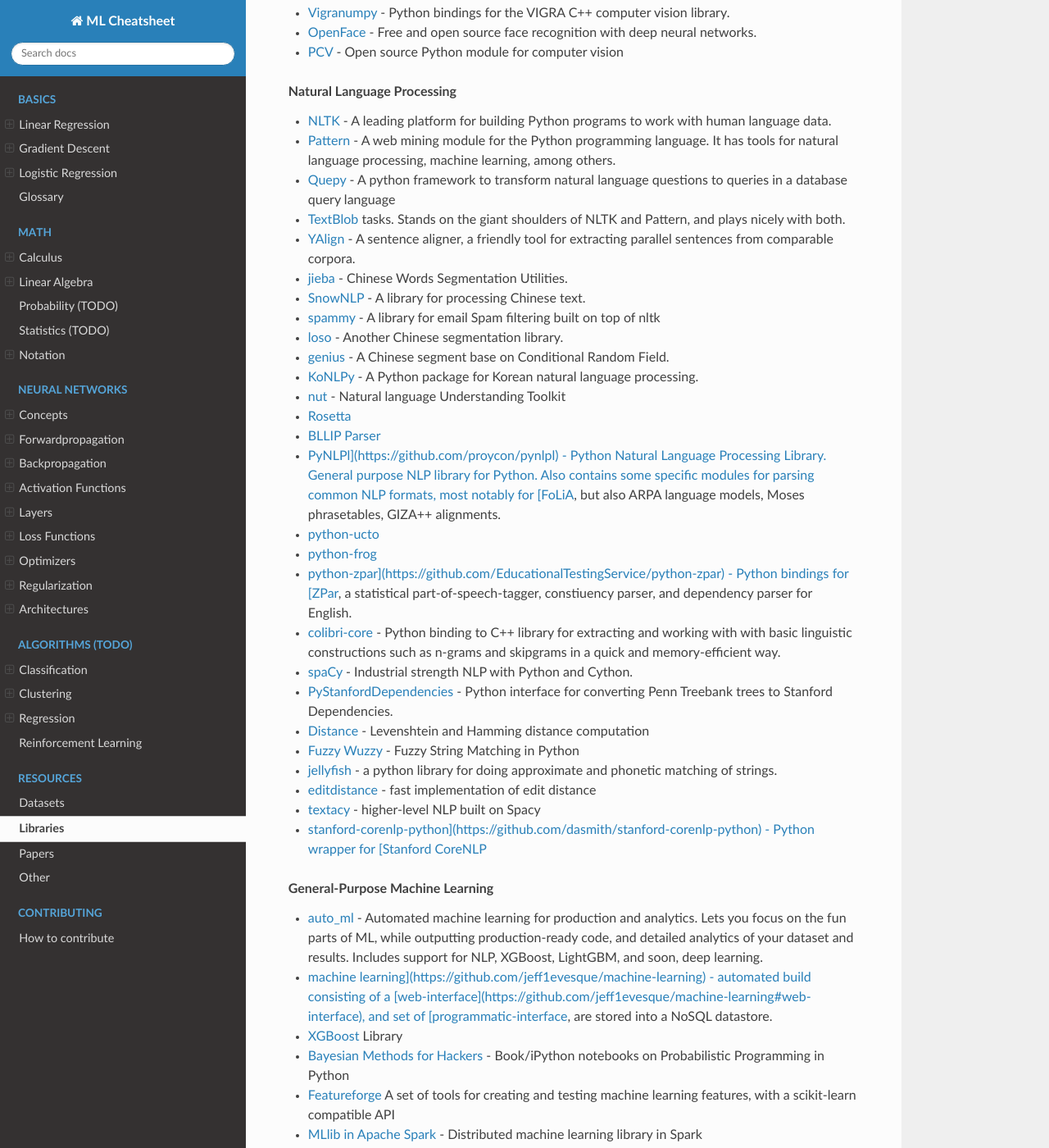
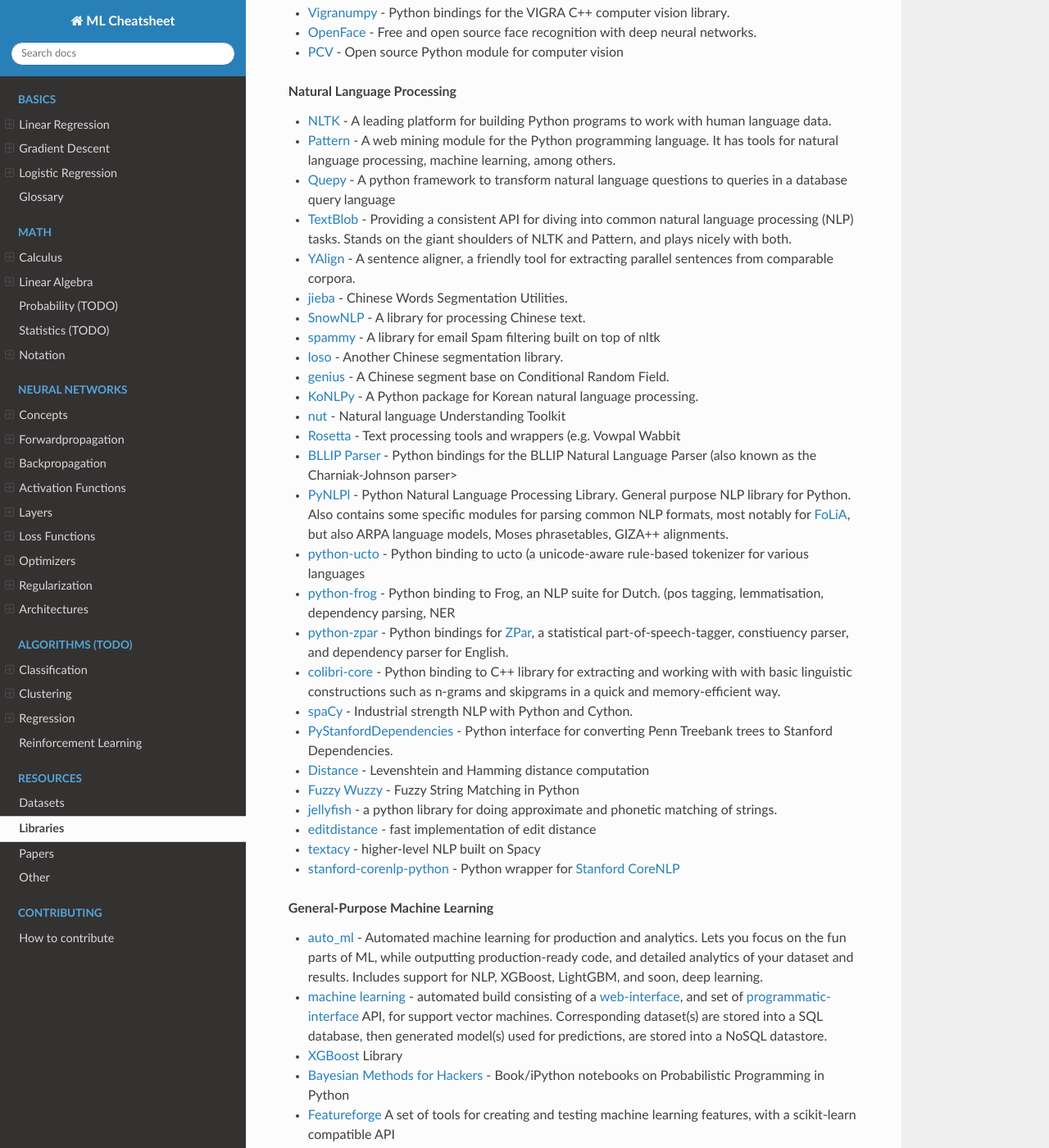
Before and after one commit to bfortuner/ml-glossary, a Sphinx documentation site: the page built from docs/libraries.rst, in a window 1280 px wide and 1400 px high, scrolled down 16784 px. Shown: the whole window at 82% size. Built offline with Sphinx 7.4.7 and the Read the Docs theme 2.0.0, drawn with Linux system fonts in a browser that asks for light colours; some of the changed text lies outside the part shown.

Commit message:
Fix all python links

```diff
--- a/docs/libraries.rst
+++ b/docs/libraries.rst
@@ -688,7 +688,7 @@
 - `NLTK <http://www.nltk.org/>`__ - A leading platform for building Python programs to work with human language data.
 - `Pattern <http://www.clips.ua.ac.be/pattern>`__ - A web mining module for the Python programming language. It has tools for natural language processing, machine learning, among others.
 - `Quepy <https://github.com/machinalis/quepy>`__ - A python framework to transform natural language questions to queries in a database query language
-- `TextBlob <http://textblob.readthedocs.io/en/dev/) - Providing a consistent API for diving into common natural language processing (NLP>`__ tasks. Stands on the giant shoulders of NLTK and Pattern, and plays nicely with both.
+- `TextBlob <http://textblob.readthedocs.io/en/dev/>`__ - Providing a consistent API for diving into common natural language processing (NLP) tasks. Stands on the giant shoulders of NLTK and Pattern, and plays nicely with both.
 - `YAlign <https://github.com/machinalis/yalign>`__ - A sentence aligner, a friendly tool for extracting parallel sentences from comparable corpora.
 - `jieba <https://github.com/fxsjy/jieba#jieba-1>`__ - Chinese Words Segmentation Utilities.
 - `SnowNLP <https://github.com/isnowfy/snownlp>`__ - A library for processing Chinese text.
@@ -697,12 +697,12 @@
 - `genius <https://github.com/duanhongyi/genius>`__ - A Chinese segment base on Conditional Random Field.
 - `KoNLPy <http://konlpy.org>`__ - A Python package for Korean natural language processing.
 - `nut <https://github.com/pprett/nut>`__ - Natural language Understanding Toolkit
-- `Rosetta <https://github.com/columbia-applied-data-science/rosetta) - Text processing tools and wrappers (e.g. Vowpal Wabbit>`__
-- `BLLIP Parser <https://pypi.python.org/pypi/bllipparser/) - Python bindings for the BLLIP Natural Language Parser (also known as the Charniak-Johnson parser>`__
-- `PyNLPl](https://github.com/proycon/pynlpl) - Python Natural Language Processing Library. General purpose NLP library for Python. Also contains some specific modules for parsing common NLP formats, most notably for [FoLiA <http://proycon.github.io/folia/>`__, but also ARPA language models, Moses phrasetables, GIZA++ alignments.
-- `python-ucto <https://github.com/proycon/python-ucto) - Python binding to ucto (a unicode-aware rule-based tokenizer for various languages>`__
-- `python-frog <https://github.com/proycon/python-frog) - Python binding to Frog, an NLP suite for Dutch. (pos tagging, lemmatisation, dependency parsing, NER>`__
-- `python-zpar](https://github.com/EducationalTestingService/python-zpar) - Python bindings for [ZPar <https://github.com/frcchang/zpar>`__, a statistical part-of-speech-tagger, constiuency parser, and dependency parser for English.
+- `Rosetta <https://github.com/columbia-applied-data-science/rosetta>`__ - Text processing tools and wrappers (e.g. Vowpal Wabbit
+- `BLLIP Parser <https://pypi.python.org/pypi/bllipparser/>`__ - Python bindings for the BLLIP Natural Language Parser (also known as the Charniak-Johnson parser>
+- `PyNLPl <https://github.com/proycon/pynlpl>`__ - Python Natural Language Processing Library. General purpose NLP library for Python. Also contains some specific modules for parsing common NLP formats, most notably for `FoLiA <http://proycon.github.io/folia/>`__, but also ARPA language models, Moses phrasetables, GIZA++ alignments.
+- `python-ucto <https://github.com/proycon/python-ucto>`__ - Python binding to ucto (a unicode-aware rule-based tokenizer for various languages
+- `python-frog <https://github.com/proycon/python-frog>`__ - Python binding to Frog, an NLP suite for Dutch. (pos tagging, lemmatisation, dependency parsing, NER
+- `python-zpar <https://github.com/EducationalTestingService/python-zpar>`__ - Python bindings for `ZPar <https://github.com/frcchang/zpar>`__, a statistical part-of-speech-tagger, constiuency parser, and dependency parser for English.
 - `colibri-core <https://github.com/proycon/colibri-core>`__ - Python binding to C++ library for extracting and working with with basic linguistic constructions such as n-grams and skipgrams in a quick and memory-efficient way.
 - `spaCy <https://github.com/honnibal/spaCy/>`__ - Industrial strength NLP with Python and Cython.
 - `PyStanfordDependencies <https://github.com/dmcc/PyStanfordDependencies>`__ - Python interface for converting Penn Treebank trees to Stanford Dependencies.
@@ -711,13 +711,13 @@
 - `jellyfish <https://github.com/jamesturk/jellyfish>`__ - a python library for doing approximate and phonetic matching of strings.
 - `editdistance <https://pypi.python.org/pypi/editdistance>`__ - fast implementation of edit distance
 - `textacy <https://github.com/chartbeat-labs/textacy>`__ - higher-level NLP built on Spacy
-- `stanford-corenlp-python](https://github.com/dasmith/stanford-corenlp-python) - Python wrapper for [Stanford CoreNLP <https://github.com/stanfordnlp/CoreNLP>`__
+- `stanford-corenlp-python <https://github.com/dasmith/stanford-corenlp-python>`__ - Python wrapper for `Stanford CoreNLP <https://github.com/stanfordnlp/CoreNLP>`__
 
 
 .. rubric:: General-Purpose Machine Learning
 
 - `auto_ml <https://github.com/ClimbsRocks/auto_ml>`__ - Automated machine learning for production and analytics. Lets you focus on the fun parts of ML, while outputting production-ready code, and detailed analytics of your dataset and results. Includes support for NLP, XGBoost, LightGBM, and soon, deep learning.
-- `machine learning](https://github.com/jeff1evesque/machine-learning) - automated build consisting of a [web-interface](https://github.com/jeff1evesque/machine-learning#web-interface), and set of [programmatic-interface <https://github.com/jeff1evesque/machine-learning#programmatic-interface) API, for support vector machines.  Corresponding dataset(s) are stored into a SQL database, then generated model(s) used for prediction(s>`__, are stored into a NoSQL datastore.
+- `machine learning <https://github.com/jeff1evesque/machine-learning>`__ - automated build consisting of a `web-interface <https://github.com/jeff1evesque/machine-learning#web-interface>`__, and set of `programmatic-interface <https://github.com/jeff1evesque/machine-learning#programmatic-interface>`__ API, for support vector machines.  Corresponding dataset(s) are stored into a SQL database, then generated model(s) used for predictions, are stored into a NoSQL datastore.
 - `XGBoost <https://github.com/dmlc/xgboost) - Python bindings for eXtreme Gradient Boosting (Tree>`__ Library
 - `Bayesian Methods for Hackers <https://github.com/CamDavidsonPilon/Probabilistic-Programming-and-Bayesian-Methods-for-Hackers>`__ - Book/iPython notebooks on Probabilistic Programming in Python
 - `Featureforge <https://github.com/machinalis/featureforge>`__ A set of tools for creating and testing machine learning features, with a scikit-learn compatible API
@@ -731,8 +731,8 @@
 - `BigML <https://bigml.com>`__ - A library that contacts external servers.
 - `pattern <https://github.com/clips/pattern>`__ - Web mining module for Python.
 - `NuPIC <https://github.com/numenta/nupic>`__ - Numenta Platform for Intelligent Computing.
-- `Pylearn2](https://github.com/lisa-lab/pylearn2) - A Machine Learning library based on [Theano <https://github.com/Theano/Theano>`__.
-- `keras](https://github.com/fchollet/keras) - Modular neural network library based on [Theano <https://github.com/Theano/Theano>`__.
+- `Pylearn2 <https://github.com/lisa-lab/pylearn2>`__ - A Machine Learning library based on `Theano <https://github.com/Theano/Theano>`__.
+- `keras <https://github.com/fchollet/keras>`__ - Modular neural network library based on `Theano <https://github.com/Theano/Theano>`__.
 - `Lasagne <https://github.com/Lasagne/Lasagne>`__ - Lightweight library to build and train neural networks in Theano.
 - `hebel <https://github.com/hannes-brt/hebel>`__ - GPU-Accelerated Deep Learning Library in Python.
 - `Chainer <https://github.com/pfnet/chainer>`__ - Flexible neural network framework
@@ -744,7 +744,7 @@
 - `Crab <https://github.com/muricoca/crab>`__ - A ﬂexible, fast recommender engine.
 - `python-recsys <https://github.com/ocelma/python-recsys>`__ - A Python library for implementing a Recommender System.
 - `thinking bayes <https://github.com/AllenDowney/ThinkBayes>`__ - Book on Bayesian Analysis
-- `Image-to-Image Translation with Conditional Adversarial Networks](https://github.com/williamFalcon/pix2pix-keras) - Implementation of image to image (pix2pix) translation from the paper by [isola et al <https://arxiv.org/pdf/1611.07004.pdf>`__.[DEEP LEARNING]
+- `Image-to-Image Translation with Conditional Adversarial Networks <https://github.com/williamFalcon/pix2pix-keras>`__ - Implementation of image to image (pix2pix) translation from the paper by `isola et al <https://arxiv.org/pdf/1611.07004.pdf>`__.[DEEP LEARNING]
 - `Restricted Boltzmann Machines <https://github.com/echen/restricted-boltzmann-machines>`__ -Restricted Boltzmann Machines in Python. [DEEP LEARNING]
 - `Bolt <https://github.com/pprett/bolt>`__ - Bolt Online Learning Toolbox
 - `CoverTree <https://github.com/patvarilly/CoverTree>`__ - Python implementation of cover trees, near-drop-in replacement for scipy.spatial.kdtree
@@ -754,7 +754,7 @@
 - `Pyevolve <https://github.com/perone/Pyevolve>`__ - Genetic algorithm framework.
 - `Caffe <http://caffe.berkeleyvision.org>`__  - A deep learning framework developed with cleanliness, readability, and speed in mind.
 - `breze <https://github.com/breze-no-salt/breze>`__ - Theano based library for deep and recurrent neural networks
-- `pyhsmm <https://github.com/mattjj/pyhsmm) - library for approximate unsupervised inference in Bayesian Hidden Markov Models (HMMs) and explicit-duration Hidden semi-Markov Models (HSMMs>`__, focusing on the Bayesian Nonparametric extensions, the HDP-HMM and HDP-HSMM, mostly with weak-limit approximations.
+- `pyhsmm <https://github.com/mattjj/pyhsmm>`__ - library for approximate unsupervised inference in Bayesian Hidden Markov Models (HMMs) and explicit-duration Hidden semi-Markov Models HSMMs, focusing on the Bayesian Nonparametric extensions, the HDP-HMM and HDP-HSMM, mostly with weak-limit approximations.
 - `mrjob <https://pythonhosted.org/mrjob/>`__ - A library to let Python program run on Hadoop.
 - `SKLL <https://github.com/EducationalTestingService/skll>`__ - A wrapper around scikit-learn that makes it simpler to conduct experiments.
 - `neurolab <https://github.com/zueve/neurolab>`__ - https://github.com/zueve/neurolab
@@ -767,7 +767,7 @@
 - `deap <https://github.com/deap/deap>`__ - Evolutionary algorithm framework.
 - `pydeep <https://github.com/andersbll/deeppy>`__ - Deep Learning In Python
 - `mlxtend <https://github.com/rasbt/mlxtend>`__ - A library consisting of useful tools for data science and machine learning tasks.
-- `neon](https://github.com/NervanaSystems/neon) - Nervana's [high-performance <https://github.com/soumith/convnet-benchmarks>`__ Python-based Deep Learning framework [DEEP LEARNING]
+- `neon <https://github.com/NervanaSystems/neon>`__ - Nervana's `high-performance <https://github.com/soumith/convnet-benchmarks>`__ Python-based Deep Learning framework [DEEP LEARNING]
 - `Optunity <http://optunity.readthedocs.io/en/latest/>`__ - A library dedicated to automated hyperparameter optimization with a simple, lightweight API to facilitate drop-in replacement of grid search.
 - `Neural Networks and Deep Learning <https://github.com/mnielsen/neural-networks-and-deep-learning>`__ - Code samples for my book "Neural Networks and Deep Learning" [DEEP LEARNING]
 - `Annoy <https://github.com/spotify/annoy>`__ - Approximate nearest neighbours implementation
@@ -780,7 +780,7 @@
 - `milk <https://github.com/luispedro/milk>`__ - Machine learning toolkit focused on supervised classification.
 - `TFLearn <https://github.com/tflearn/tflearn>`__ - Deep learning library featuring a higher-level API for TensorFlow.
 - `REP <https://github.com/yandex/rep>`__ - an IPython-based environment for conducting data-driven research in a consistent and reproducible way. REP is not trying to substitute scikit-learn, but extends it and provides better user experience.
-- `rgf_python <https://github.com/fukatani/rgf_python) - Python bindings for Regularized Greedy Forest (Tree>`__ Library.
+- `rgf_python <https://github.com/fukatani/rgf_python>`__ - Python bindings for Regularized Greedy Forest Tree Library.
 - `gym <https://github.com/openai/gym>`__ - OpenAI Gym is a toolkit for developing and comparing reinforcement learning algorithms.
 - `skbayes <https://github.com/AmazaspShumik/sklearn-bayes>`__ - Python package for Bayesian Machine Learning with scikit-learn API
 - `fuku-ml <https://github.com/fukuball/fuku-ml>`__ - Simple machine learning library, including Perceptron, Regression, Support Vector Machine, Decision Tree and more, it's easy to use and easy to learn for beginners.
@@ -806,7 +806,7 @@
 - `bokeh <https://github.com/bokeh/bokeh>`__ - Interactive Web Plotting for Python.
 - `plotly <https://plot.ly/python/>`__ - Collaborative web plotting for Python and matplotlib.
 - `vincent <https://github.com/wrobstory/vincent>`__ - A Python to Vega translator.
-- `d3py](https://github.com/mikedewar/d3py) - A plotting library for Python, based on [D3.js <https://d3js.org/>`__.
+- `d3py <https://github.com/mikedewar/d3py>`__ - A plotting library for Python, based on `D3.js <https://d3js.org/>`__.
 - `PyDexter <https://github.com/D3xterjs/pydexter>`__ - Simple plotting for Python. Wrapper for D3xterjs; easily render charts in-browser.
 - `ggplot <https://github.com/yhat/ggpy>`__ - Same API as ggplot2 for R.
 - `ggfortify <https://github.com/sinhrks/ggfortify>`__ - Unified interface to ggplot2 popular R packages.
```
